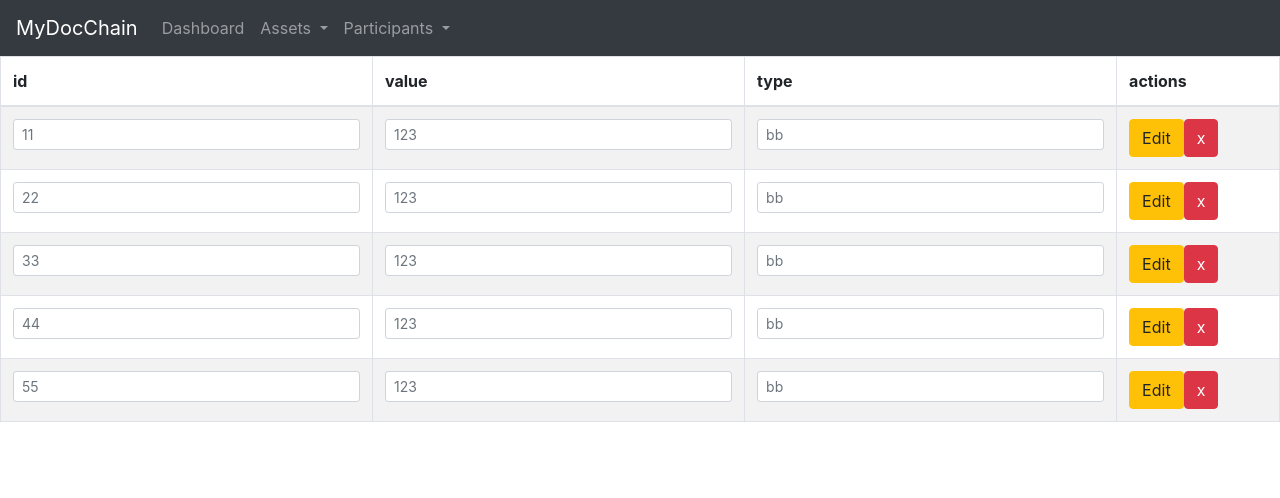
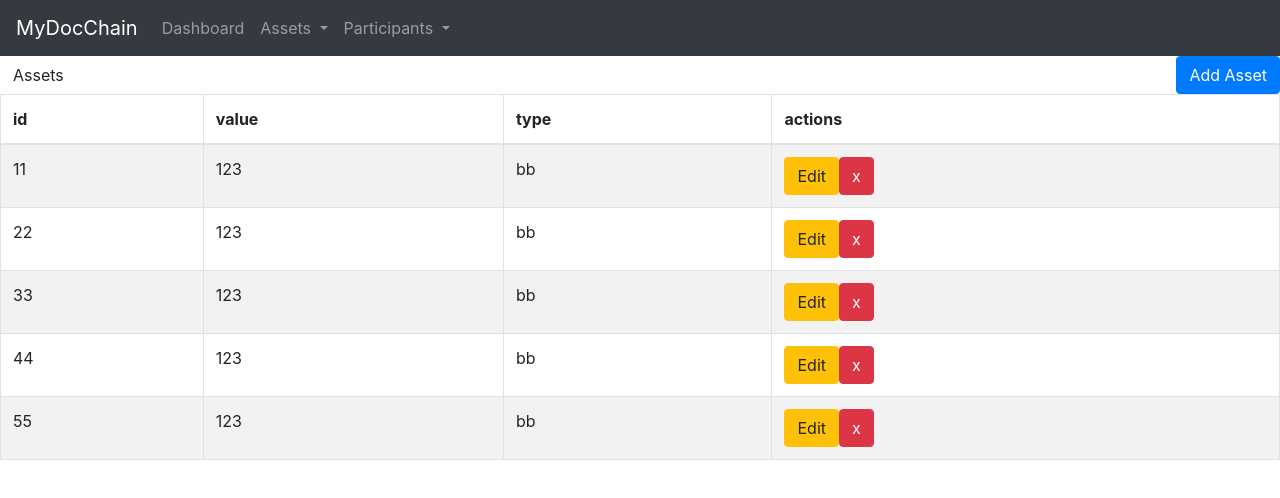
Before and after one commit to hossamabdullah/AngularAdminPanel, an Angular app: page /document in a window 1280 px wide. Shown: the top 498 px of the page. Built offline with nearby package versions, Linux system fonts and the light colour scheme.

Commit message:
apply changes to document component

```diff
--- a/src/app/document/document.component.css
+++ b/src/app/document/document.component.css
@@ -0,0 +1,8 @@
+#add-btn{
+    float: right;
+}
+
+#title{
+    float: left;
+    cursor: initial;
+}
--- a/src/app/document/document.component.html
+++ b/src/app/document/document.component.html
@@ -1,3 +1,9 @@
+<button type="button" class="btn" id="title">
+    Assets
+</button>
+<button type="button" class="btn btn-primary" id="add-btn" data-toggle="modal" data-target="#assetmodal" (click)="enableSaveMode()">
+    Add Asset
+</button>
 <div>
     <table id="example" class="table table-striped table-bordered" style="width:100%">
       <thead>
@@ -10,20 +16,46 @@
       </thead>
       <tbody>
           <tr *ngFor="let asset of assets">
+                <td>{{asset.id}}</td>
+                <td>{{asset.value}}</td>
+                <td>{{asset.type}}</td>
                 <td>
-                    <input class="form-control form-control-sm" type="text" placeholder="{{asset.id}}"/>
-                </td>
-                <td>
-                    <input class="form-control form-control-sm" type="text" placeholder="{{asset.value}}"/>
-                </td>
-                <td>
-                    <input class="form-control form-control-sm" type="text" placeholder="{{asset.type}}"/>
-                </td>
-                <td>
-                    <button type="button" class="btn btn-warning" (click)="editAsset($event, asset)">Edit</button>
+                    <button type="button" class="btn btn-warning" (click)="enableEditAsset($event, asset)" data-toggle="modal" data-target="#assetmodal">Edit</button>
                     <button type="button" class="btn btn-danger" (click)="removeAsset($event, asset)">x</button>
                 </td>
           </tr>
       </tbody>
     </table>
 </div>
+
+<!-- The Modal -->
+<div class="modal fade" id="assetmodal">
+    <div class="modal-dialog">
+        <div class="modal-content">
+
+        <!-- Modal Header -->
+        <div class="modal-header">
+            <h4 class="modal-title">Modal Heading</h4>
+            <button type="button" class="close" data-dismiss="modal">&times;</button>
+        </div>
+
+        <form [formGroup]="sampleForm" (ngSubmit)="save()">
+            <!-- Modal body -->
+            <div class="modal-body">
+                    id
+                    <input class="form-control form-control-sm" type="text" formControlName="id"    placeholder="id"/>
+                    value
+                    <input class="form-control form-control-sm" type="text" formControlName="value"   placeholder="value"/>
+                    type
+                    <input class="form-control form-control-sm" type="text" formControlName="type"    placeholder="type"/>
+            </div>
+
+            <!-- Modal footer -->
+            <div class="modal-footer">
+                <button type="submit" class="btn btn-primary">Save</button>
+                <button type="button" class="btn btn-danger" data-dismiss="modal">close</button>
+            </div>
+        </form>
+        </div>
+    </div>
+</div>
--- a/src/app/document/document.component.ts
+++ b/src/app/document/document.component.ts
@@ -1,6 +1,7 @@
 import { Component, OnInit } from '@angular/core';
 import { Asset } from '../types/asset.model';
 import { HyperledgerService } from '../services/Hyperledger.service';
+import { FormControl, FormGroup } from '@angular/forms';
 
 @Component({
   selector: 'app-document',
@@ -9,17 +10,51 @@ import { HyperledgerService } from '../services/Hyperledger.service';
 })
 export class DocumentComponent implements OnInit {
   assets: Asset[];
+  sampleForm;
+  isSaveMode=true;
+  isEditMode=false;
 
-  constructor(private hyperLedgerService: HyperledgerService) {
-  }
-
+  constructor(private hyperLedgerService: HyperledgerService) {}
 
   ngOnInit() {
     this.assets = this.hyperLedgerService.getAssets();
+    this.sampleForm = new FormGroup({
+      'id': new FormControl(),
+      'value': new FormControl(),
+      'type': new FormControl(),
+    });
   }
 
-  editAsset(event, asset:Asset){
-    this.hyperLedgerService.updateAsset(asset);
+  enableSaveMode(){
+    this.sampleForm.setValue({
+      id: '',
+      value: '',
+      type: ''
+    });
+    this.isSaveMode=true;
+    this.isEditMode=false;
+  }
+
+  enableEditAsset(event, asset:Asset){
+    this.sampleForm.setValue({
+      id: asset.id,
+      value: asset.value,
+      type: asset.type
+    });
+    this.isSaveMode=false;
+    this.isEditMode=true;
+  }
+
+  save(){
+    let id = this.sampleForm.controls.id.value;
+    let value = this.sampleForm.controls.value.value;
+    let type = this.sampleForm.controls.type.value;
+    let asset= new Asset(id, value, type);
+    if(this.isSaveMode){
+      this.hyperLedgerService.addAsset(asset);
+    }else{
+      this.hyperLedgerService.updateAsset(asset);
+    }
   }
 
   removeAsset(event, asset:Asset){
```
